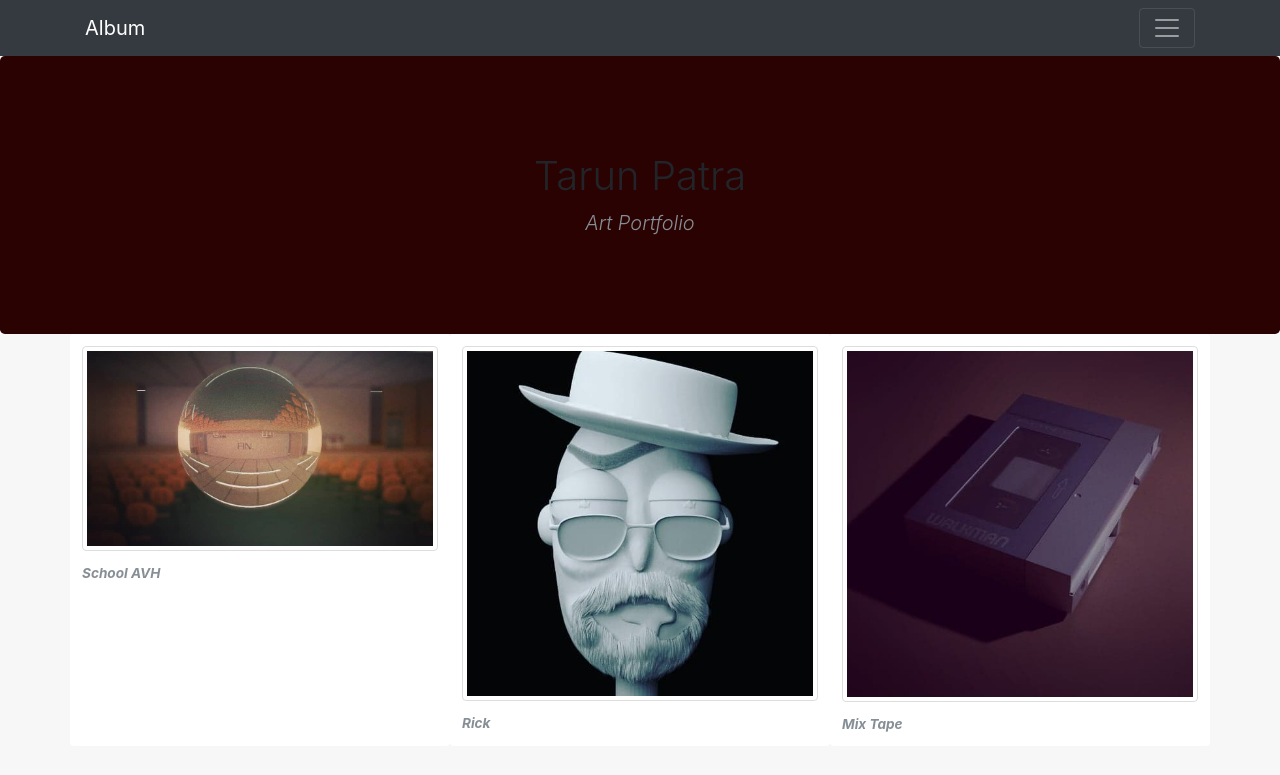
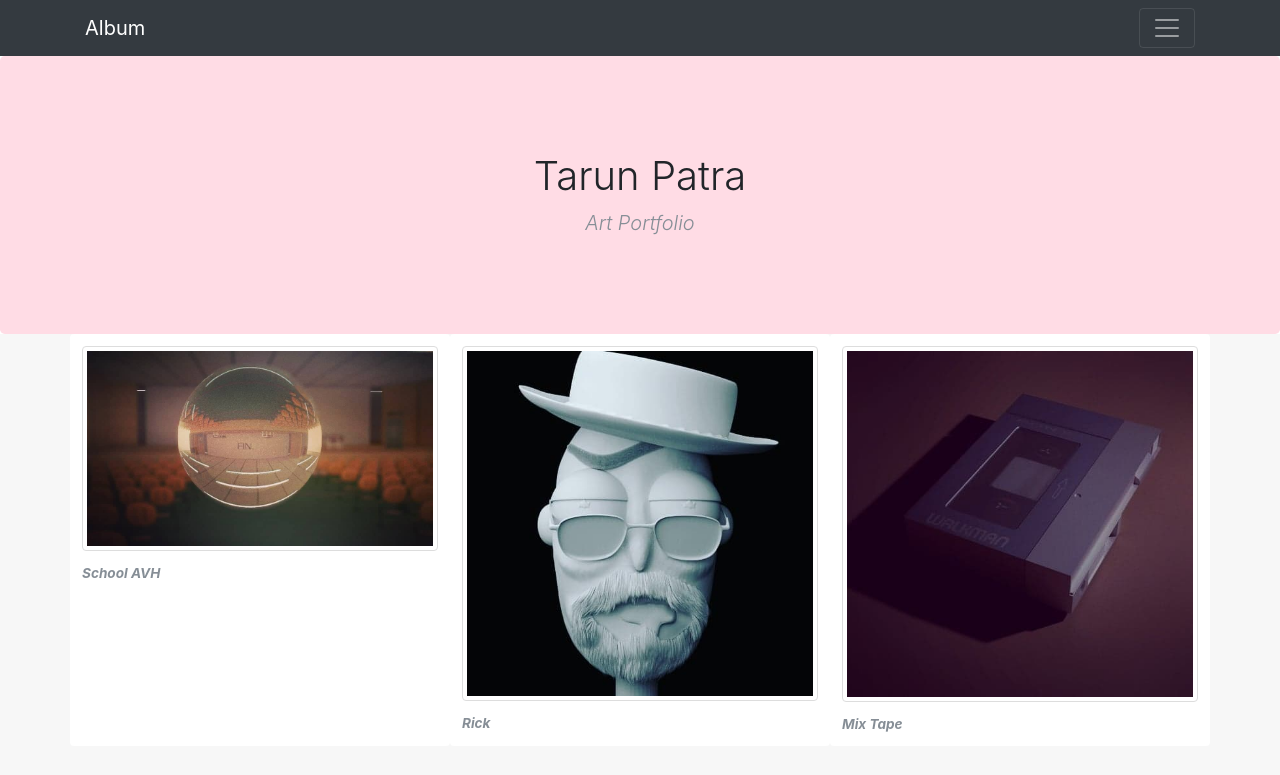
Before and after one commit to Patratarun/Patratarun.github.io, a plain HTML site: page index.html in a window 1280 px wide. Shown: the top 775 px of the page. Drawn offline with nearby package versions, Linux system fonts and the light colour scheme.

Commit message:
Update album.css

```diff
--- a/album.css
+++ b/album.css
@@ -10,7 +10,7 @@ body {
   padding-top: 6rem;
   padding-bottom: 6rem;
   margin-bottom: 0;
-  background-color:#2a0202 ;
+  background-color:#ffdce5 ;
 }
 
 .jumbotron p:last-child {
```
